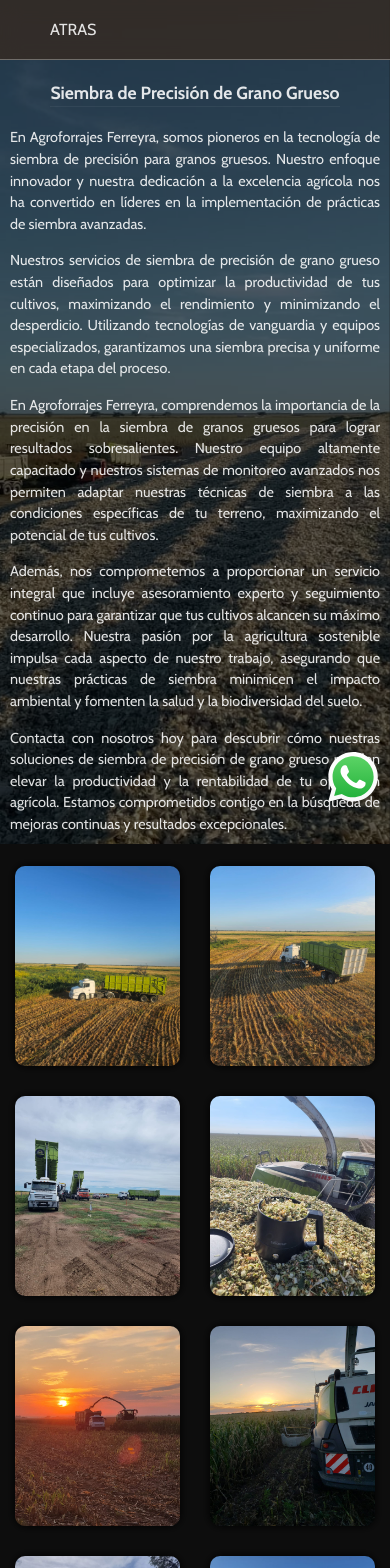
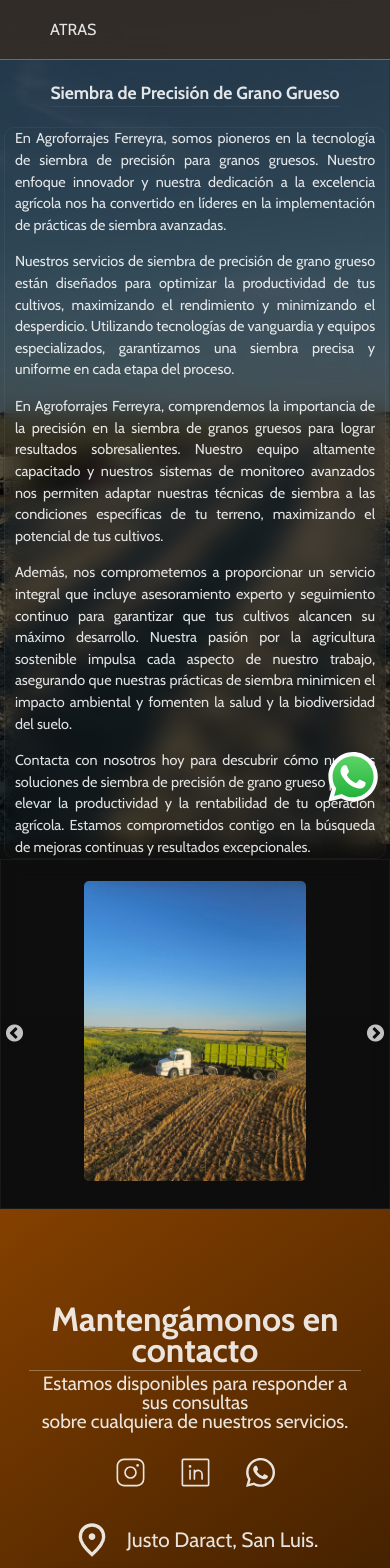
Before and after one commit to elianbenjamin/agroforrajes-ferreyra, a React (Vite) app in the folder client/: page /siembra in a window 390 px wide. Shown: the top 1568 px of the page. Built offline with nearby package versions, Linux system fonts and the light colour scheme.

Commit message:
slide arreglado y puesto en siembra y en picado

```diff
--- a/client/src/components/GallerySlider/GallerySlider.tsx
+++ b/client/src/components/GallerySlider/GallerySlider.tsx
@@ -1,43 +1,18 @@
 import style from "./gallerySlider.module.scss";
-import {
-  image1,
-  image2,
-  image3,
-  image4,
-  image5,
-  image6,
-  image7,
-  image8,
-  image9,
-  image10,
-  image11,
-  image12,
-} from "../../assets/gallery-images/export";
 import Slider from "react-slick";
 import "slick-carousel/slick/slick.css";
 import "slick-carousel/slick/slick-theme.css";
 import { useState } from "react";
-import { createPortal } from "react-dom";
 import FullSizeImage from "../FullSizeImage/FullSizeImage";
 
-const GallerySlider = () => {
-  const root: Element = document.querySelector("#root") as Element;
+interface Props {
+  images: string[];
+}
+
+const GallerySlider = ({ images }: Props) => {
   const [fullSizeImage, setFullSizeImage] = useState<null | string>(null);
 
-  const images = [
-    image1,
-    image2,
-    image3,
-    image4,
-    image5,
-    image6,
-    image7,
-    image8,
-    image9,
-    image10,
-    image11,
-    image12,
-  ];
+
 
   const settings = {
     slidesToShow: 3,
@@ -45,12 +20,19 @@
     speed: 1000,
     responsive: [
       {
-        breakpoint: 1043,
+        breakpoint: 1150,
         settings: {
           slidesToShow: 2,
           slidesToScroll: 2,
         },
       },
+      {
+        breakpoint: 530,
+        settings: {
+          slidesToShow: 1,
+          slidesToScroll: 1
+        }
+      }
     ],
   };
 
@@ -77,9 +59,7 @@
       {/* {fullSizeImage ? createPortal(<div className={style.fullSizeImage}>
 
       </div>, root) : null} */}
-      {
-        fullSizeImage ? <FullSizeImage /> : null
-      }
+      {fullSizeImage ? <FullSizeImage /> : null}
     </>
   );
 };
--- a/client/src/components/GallerySlider/gallerySlider.module.scss
+++ b/client/src/components/GallerySlider/gallerySlider.module.scss
@@ -2,7 +2,8 @@
 
 .SliderContainer {
   width: 100%;
-  height: 600px;
+  height: 550px;
+  border: solid blue 10px;
   display: flex;
   justify-content: center;
   align-items: center;
@@ -61,3 +62,70 @@
     }
   }
 }
+
+@media screen and (max-width: 835px) {
+  .SliderContainer {
+
+    .Slider {
+
+      .imgContainer {
+
+        div {
+          width: 335px;
+        }
+      }
+    }
+  }
+}
+
+@media screen and (max-width: 735px) {
+  .SliderContainer {
+    height: 450px;
+    padding: 0 10px;
+
+    .Slider {
+
+      .imgContainer {
+        height: 350px;
+
+        div {
+          width: 250px;
+        }
+      }
+    }
+  }
+}
+
+// @media screen and (max-width: 735px) {
+//   .SliderContainer {
+
+//     .Slider {
+//       width: 93%;
+
+//       .imgContainer {
+
+//         div {
+//           width: 100%;
+//         }
+//       }
+//     }
+//   }
+// }
+
+@media screen and (max-width: 600px) {
+  .SliderContainer {
+    height: 350px;
+
+    .Slider {
+      width: 90%;
+
+      .imgContainer {
+        height: 300px;
+
+        div {
+          width: 222px;
+        }
+      }
+    }
+  }
+}
--- a/client/src/components/NavBar/NavBar.tsx
+++ b/client/src/components/NavBar/NavBar.tsx
@@ -56,10 +56,7 @@
       >
         <section className={style["navBar-top"]}>
           <EmailIcon className={style["email-icon"]} />
-          <p>
-            {" "}
-            agroforrajesferreyra@gmail.com
-          </p>
+          <p> agroforrajesferreyra@gmail.com</p>
 
           <div className={style["icons-container"]}>
             <a
@@ -84,7 +81,12 @@
             className={style["title-container"]}
             onClick={() => handleScroll("home")}
           >
-            <img src={image} className={style.image} />
+            <div className={style["img-container"]}>
+              <img
+                src={image}
+                className={style.image}
+              />
+            </div>
 
             <div className={style.title}>
               <h1>AGROFORRAJES FERREYRA S.R.L</h1>
--- a/client/src/components/NavBar/navBar.module.scss
+++ b/client/src/components/NavBar/navBar.module.scss
@@ -31,7 +31,6 @@
   border-bottom: var(--border);
   position: relative;
   backdrop-filter: blur(10px);
-
 
   .email-icon {
     position: absolute;
@@ -88,8 +87,6 @@
   padding: 0 20px;
   backdrop-filter: blur(10px);
 
-
-
   .title-container {
     position: relative;
     height: 100%;
@@ -102,11 +99,17 @@
     cursor: pointer;
     user-select: none;
 
-    img {
-      max-height: 70px;
-      max-width: 70px;
+    .img-container {
+      height: 70px;
+      width: 70px;
       border-radius: 100px;
+      overflow: hidden;
+
+      img {
+        max-height: 100%;
+      }
     }
+
     .title {
       display: flex;
       justify-content: center;
@@ -124,8 +127,6 @@
   }
 }
 
-
-
 @media screen and (max-width: 1207px) {
   .buttons-container {
     margin-right: 0;
@@ -138,7 +139,6 @@
 }
 
 @media screen and (max-width: 1024px) {
-
   .navBar-bottom {
     svg {
       display: block;
@@ -191,7 +191,6 @@
 
 @media screen and (max-width: 360px) {
   .navBar-top {
-
     .email-icon {
       position: static;
       height: 30px;
@@ -212,9 +211,7 @@
 
 @media screen and (max-width: 340px) {
   .navBar-bottom {
-
     .title-container {
-
       .title {
         max-width: 160px;
         text-align: center;
--- a/client/src/components/ServiceDetail/PicadoDetail.tsx
+++ b/client/src/components/ServiceDetail/PicadoDetail.tsx
@@ -14,13 +14,12 @@
   image8,
   image9,
 } from "../../assets/gallery-images/export";
+import GallerySlider from "../GallerySlider/GallerySlider";
 
 const whatsappMessage = encodeURIComponent(
   "Hola, estoy interesado en el servicio de Picado de Agroforrajes Ferreyra. ¿Podemos hablar más sobre cómo puede beneficiar a mis cultivos?"
 );
 const PicadoDetail = () => {
-
-
   useEffect(() => {
     scroller.scrollTo("app", {
       duration: 0,
@@ -28,6 +27,18 @@
       smooth: "easeInOutQuart",
     });
   }, []);
+
+  const images = [
+    image1,
+    image2,
+    image3,
+    image4,
+    image5,
+    image6,
+    image7,
+    image8,
+    image9,
+  ];
 
   return (
     <div className={style["Service-detail"]}>
@@ -78,35 +89,14 @@
         </p>
       </section>
 
-      <section className={style["image-container"]}>
-        <div>
-          <img src={image1} />
-        </div>
-        <div>
-          <img src={image2} />
-        </div>
-        <div>
-          <img src={image3} />
-        </div>
-        <div>
-          <img src={image4} />
-        </div>
-        <div>
-          <img src={image5} />
-        </div>
-        <div>
-          <img src={image6} />
-        </div>
-        <div>
-          <img src={image7} />
-        </div>
-        <div>
-          <img src={image8} />
-        </div>
-        <div>
-          <img src={image9} />
-        </div>
-      </section>
+      {/* <section className={style["image-container"]}>
+        {images.map((img) => (
+          <div>
+            <img src={img} />
+          </div>
+        ))}
+      </section> */}
+      <GallerySlider images={images}/>
 
       <a
         className={style["whatsapp-container"]}
--- a/client/src/components/ServiceDetail/SiembraDetail.tsx
+++ b/client/src/components/ServiceDetail/SiembraDetail.tsx
@@ -14,6 +14,7 @@
   image9,
 } from "../../assets/gallery-images/export";
 import { WhatsappIconGreen } from "../../assets/Icons";
+import GallerySlider from "../GallerySlider/GallerySlider";
 
 const whatsappMessage = encodeURIComponent(
   "Hola, estoy interesado en el servicio de siembra de precisión de Agroforrajes Ferreyra. ¿Podemos hablar más sobre cómo puede beneficiar a mis cultivos?"
@@ -27,6 +28,18 @@
       smooth: "easeInOutQuart",
     });
   }, []);
+
+  const images = [
+    image1,
+    image2,
+    image3,
+    image4,
+    image5,
+    image6,
+    image7,
+    image8,
+    image9,
+  ];
 
   return (
     <div className={style["Service-detail"]}>
@@ -76,35 +89,15 @@
           excepcionales.
         </p>
       </section>
-      <section className={style["image-container"]}>
-        <div>
-          <img src={image1} />
-        </div>
-        <div>
-          <img src={image2} />
-        </div>
-        <div>
-          <img src={image3} />
-        </div>
-        <div>
-          <img src={image4} />
-        </div>
-        <div>
-          <img src={image5} />
-        </div>
-        <div>
-          <img src={image6} />
-        </div>
-        <div>
-          <img src={image7} />
-        </div>
-        <div>
-          <img src={image8} />
-        </div>
-        <div>
-          <img src={image9} />
-        </div>
-      </section>
+      {/* <section className={style["image-container"]}>
+        {images.map((img) => (
+          <div>
+            <img src={img} />
+          </div>
+        ))}
+      </section> */}
+
+      <GallerySlider images={images} />
 
       <a
         className={style["whatsapp-container"]}
--- a/client/src/components/ServiceDetail/picadoDetail.module.scss
+++ b/client/src/components/ServiceDetail/picadoDetail.module.scss
@@ -44,13 +44,20 @@
   }
 
   .text {
-    padding: 0 40px;
+    padding: 20px;
+    border-radius: 10px;
     display: flex;
     flex-direction: column;
     gap: 20px;
     text-align: justify;
+    width: 98%;
+    align-self: center;
+    border: var(--border-transparent);
+    backdrop-filter: blur(10px);
+
     p {
       font-size: 1.2em;
+      width: 100%;
     }
   }
 
--- a/client/src/components/ServiceDetail/siembraDetail.module.scss
+++ b/client/src/components/ServiceDetail/siembraDetail.module.scss
@@ -44,13 +44,20 @@
   }
 
   .text {
-    padding: 0 40px;
+    padding: 20px;
+    border-radius: 10px;
     display: flex;
     flex-direction: column;
     gap: 20px;
     text-align: justify;
+    width: 98%;
+    align-self: center;
+    border: var(--border-transparent);
+    backdrop-filter: blur(10px);
+
     p {
       font-size: 1.2em;
+      width: 100%;
     }
   }
 
@@ -252,7 +259,8 @@
     }
     .text {
       gap: 15px;
-      padding: 0 15px;
+      padding: 15px;
+
       p {
         font-size: 1em;
       }
--- a/client/src/views/ImageGallery/Gallery.tsx
+++ b/client/src/views/ImageGallery/Gallery.tsx
@@ -1,12 +1,36 @@
 import styles from "./gallery.module.scss";
-import { useState } from "react";
 import GallerySlider from "../../components/GallerySlider/GallerySlider";
-import FullSizeImage from "../../components/FullSizeImage/FullSizeImage";
-
-
+import {
+  image1,
+  image2,
+  image3,
+  image4,
+  image5,
+  image6,
+  image7,
+  image8,
+  image9,
+  image10,
+  image11,
+  image12,
+} from "../../assets/gallery-images/export";
 
 const ImageGallery = () => {
-  const [imageOpen, setImageOpen] = useState<boolean>(false);
+
+  const images: string[] = [
+    image1,
+    image2,
+    image3,
+    image4,
+    image5,
+    image6,
+    image7,
+    image8,
+    image9,
+    image10,
+    image11,
+    image12,
+  ];
 
   return (
     <div className={styles["image-gallery"]} id="image-gallery">
@@ -18,11 +42,7 @@
         </p>
       </section>
 
-      <GallerySlider />
-
-      {
-        imageOpen ? <FullSizeImage/> : null
-      }
+      <GallerySlider images={images} />
 
     </div>
   );
--- a/client/src/views/ImageGallery/gallery.module.scss
+++ b/client/src/views/ImageGallery/gallery.module.scss
@@ -4,7 +4,7 @@
   display: flex;
   align-items: center;
   flex-direction: column;
-  height: 100vh;
+  min-height: 100vh;
   width: 100vw;
   padding-top: 90px;
   position: relative;
```
